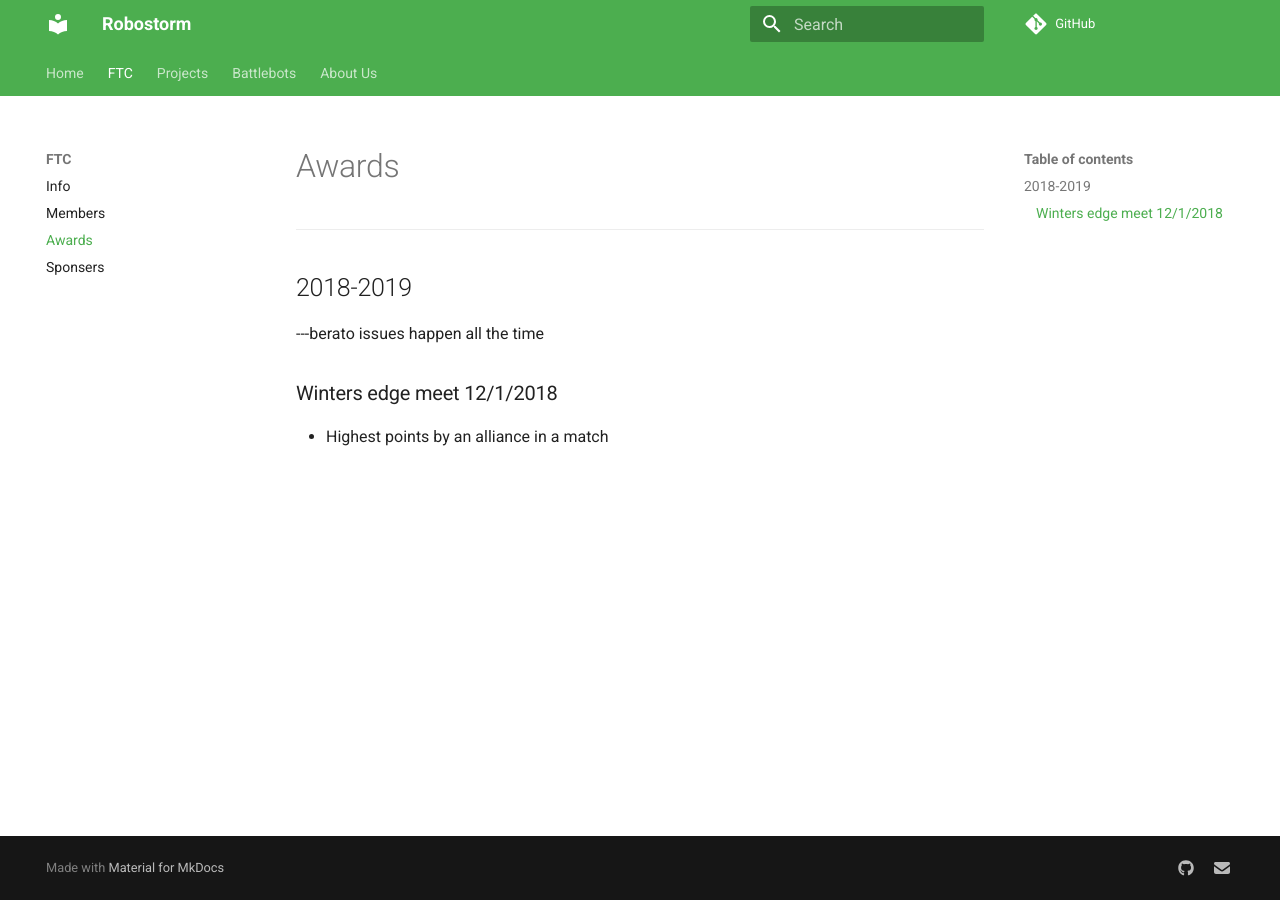
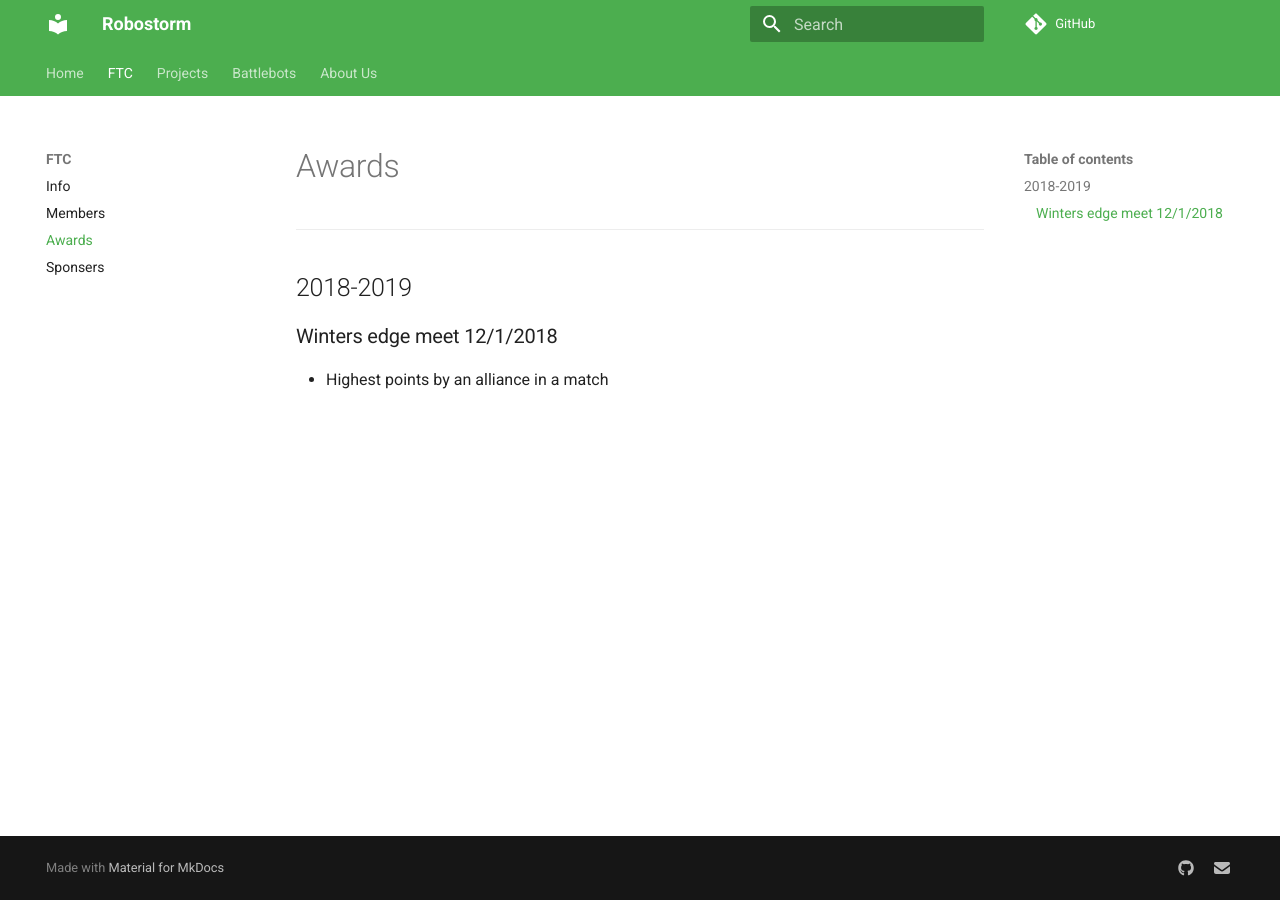
Before and after one commit to Robostorm/Website, an MkDocs documentation site: the page built from docs/FTC/awards.md, in a window 1280 px wide. Built offline with MkDocs 1.6.1 and Material for MkDocs 9.7.7, drawn with Linux system fonts in a browser that asks for light colours; comment, search, counter and statistics services are not loaded.

Commit message:
Update awards.md

```diff
--- a/docs/FTC/awards.md
+++ b/docs/FTC/awards.md
@@ -2,8 +2,6 @@
 ---
 
 ## 2018-2019
----berato issues happen all the time
-
 
 ### Winters edge meet 12/1/2018
 * Highest points by an alliance in a match
```
